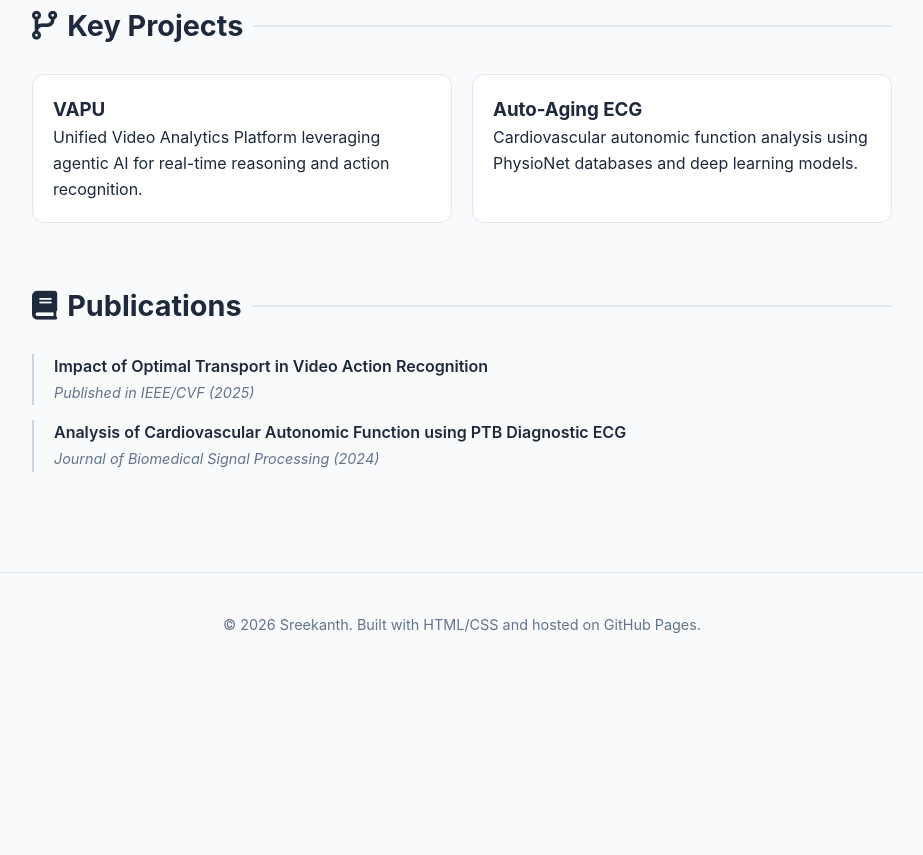
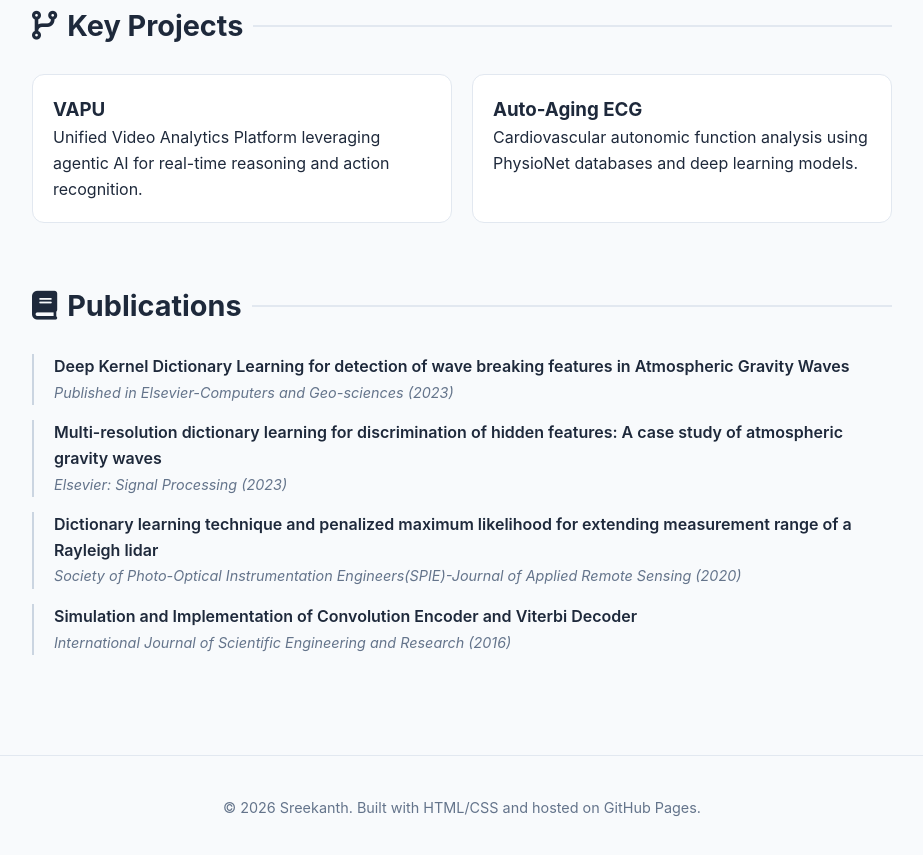
Before and after one commit to VARANASISATYASREEKANTH/VARANASISATYASREEKANTH.github.io, a plain HTML site: page index.html in a window 1280 px wide. Shown: the part 1455-2310 px from the top of the page, without its empty margins (178-1101 px from the left). Before the commit the page ends 2131 px from the top, so only its background shows below. Drawn offline with Linux system fonts and the light colour scheme.

Commit message:
Update index.html

```diff
--- a/index.html
+++ b/index.html
@@ -228,12 +228,23 @@
         <section id="publications">
             <h2><i class="fas fa-book"></i> Publications</h2>
             <div class="pub-item">
-                <span class="pub-title">Impact of Optimal Transport in Video Action Recognition</span>
-                <span class="pub-journal">Published in IEEE/CVF (2025)</span>
+                <span class="pub-title">Deep Kernel Dictionary Learning for detection of wave breaking features in Atmospheric Gravity Waves</span>
+                <span class="pub-journal">Published in Elsevier-Computers and Geo-sciences (2023)</span>
             </div>
             <div class="pub-item">
-                <span class="pub-title">Analysis of Cardiovascular Autonomic Function using PTB Diagnostic ECG</span>
-                <span class="pub-journal">Journal of Biomedical Signal Processing (2024)</span>
+                <span class="pub-title">Multi-resolution dictionary learning for discrimination of hidden features: A case study of atmospheric gravity waves</span>
+                <span class="pub-journal">Elsevier: Signal Processing (2023)</span>
+            </div>
+
+            <div class="pub-item">
+                <span class="pub-title">Dictionary learning technique and penalized maximum likelihood for extending measurement range of a Rayleigh lidar</span>
+                <span class="pub-journal">Society of Photo-Optical Instrumentation Engineers(SPIE)-Journal of Applied Remote Sensing (2020)</span>
+            </div>
+
+
+            <div class="pub-item">
+                <span class="pub-title">Simulation and Implementation of Convolution Encoder and Viterbi Decoder</span>
+                <span class="pub-journal">International Journal of Scientific Engineering and Research (2016)</span>
             </div>
         </section>
 
```
